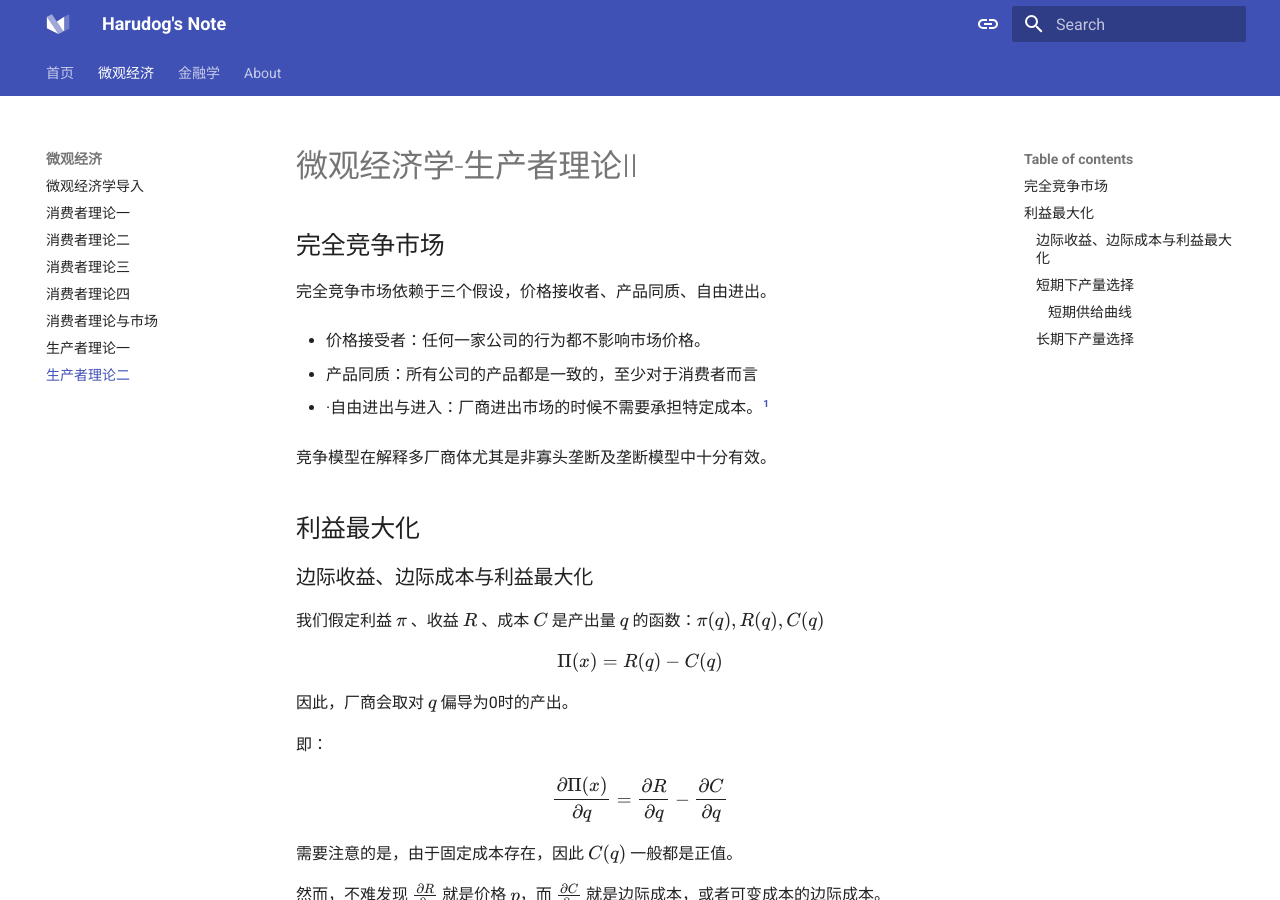
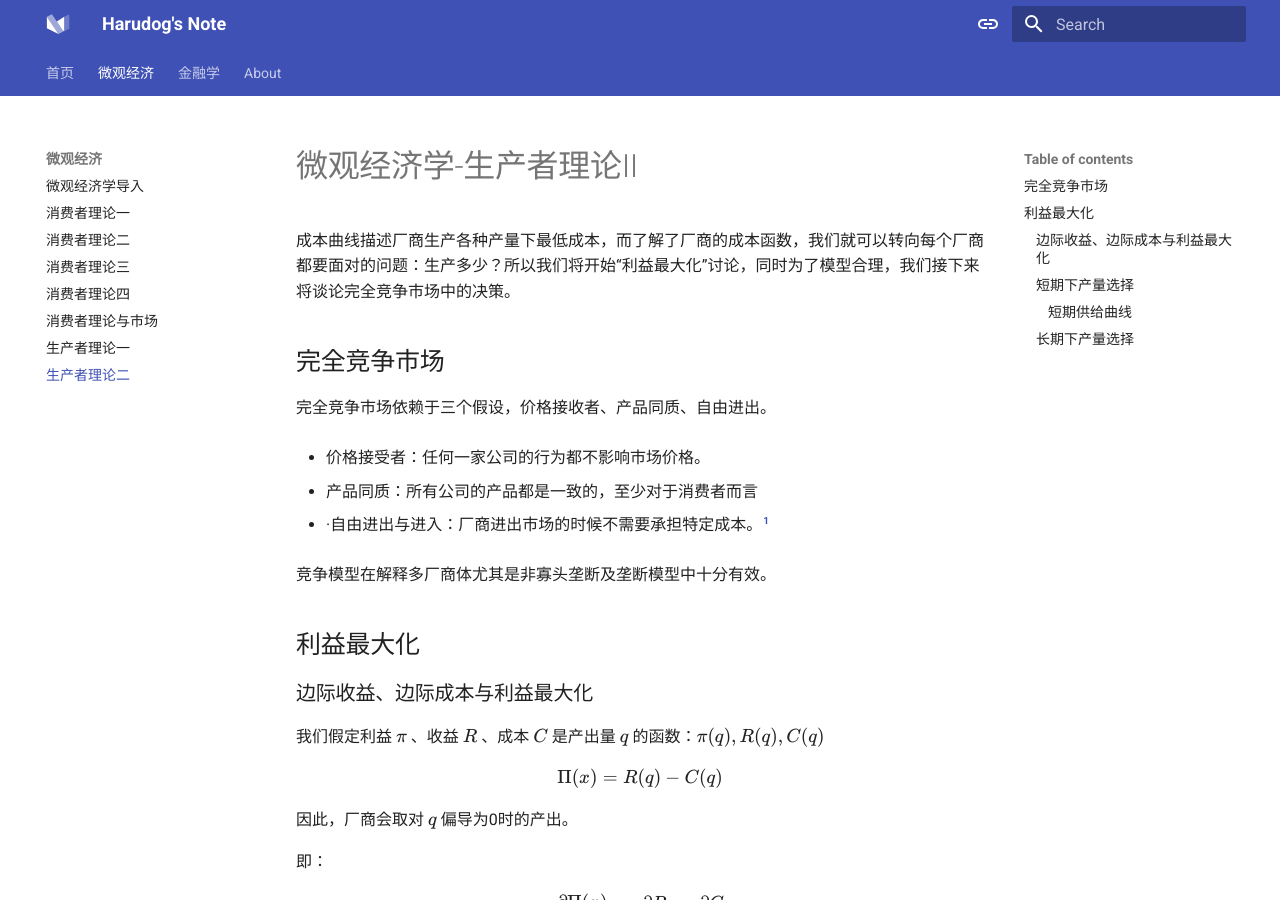
Before and after one commit to HarudogMyLand/FuckEconomicNote, an MkDocs documentation site: the page built from docs/microeco/tutorial8.md, in a window 1280 px wide and 900 px high. Built offline with MkDocs 1.6.1 and Material for MkDocs 9.7.7, drawn with Linux system fonts in a browser that asks for light colours.

Commit message:
Update tutorial8.md

```diff
--- a/docs/microeco/tutorial8.md
+++ b/docs/microeco/tutorial8.md
@@ -1,4 +1,6 @@
 # 微观经济学-生产者理论II
+
+成本曲线描述厂商生产各种产量下最低成本，而了解了厂商的成本函数，我们就可以转向每个厂商都要面对的问题：生产多少？所以我们将开始“利益最大化”讨论，同时为了模型合理，我们接下来将谈论完全竞争市场中的决策。
 
 ## 完全竞争市场
 
```
